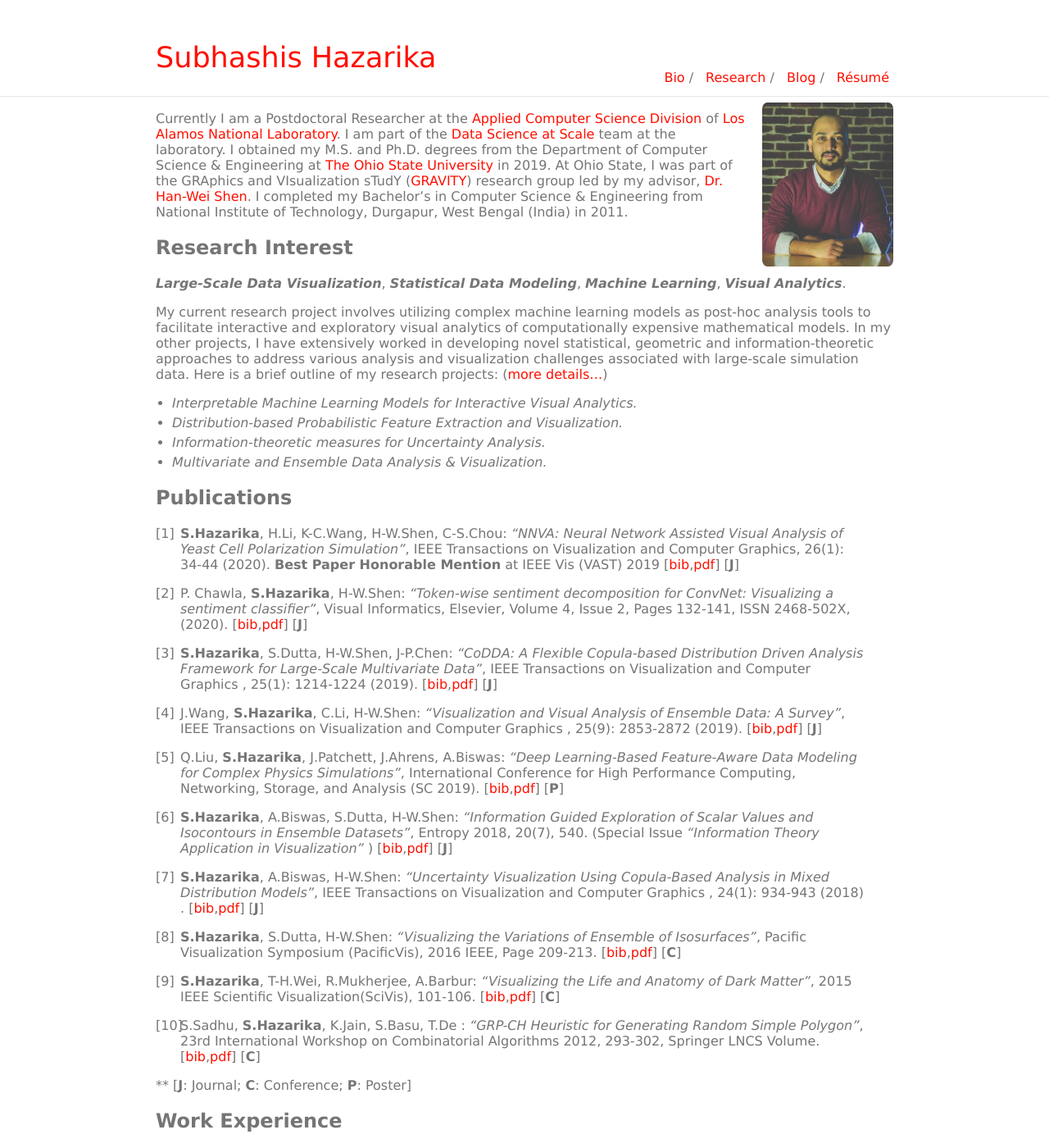
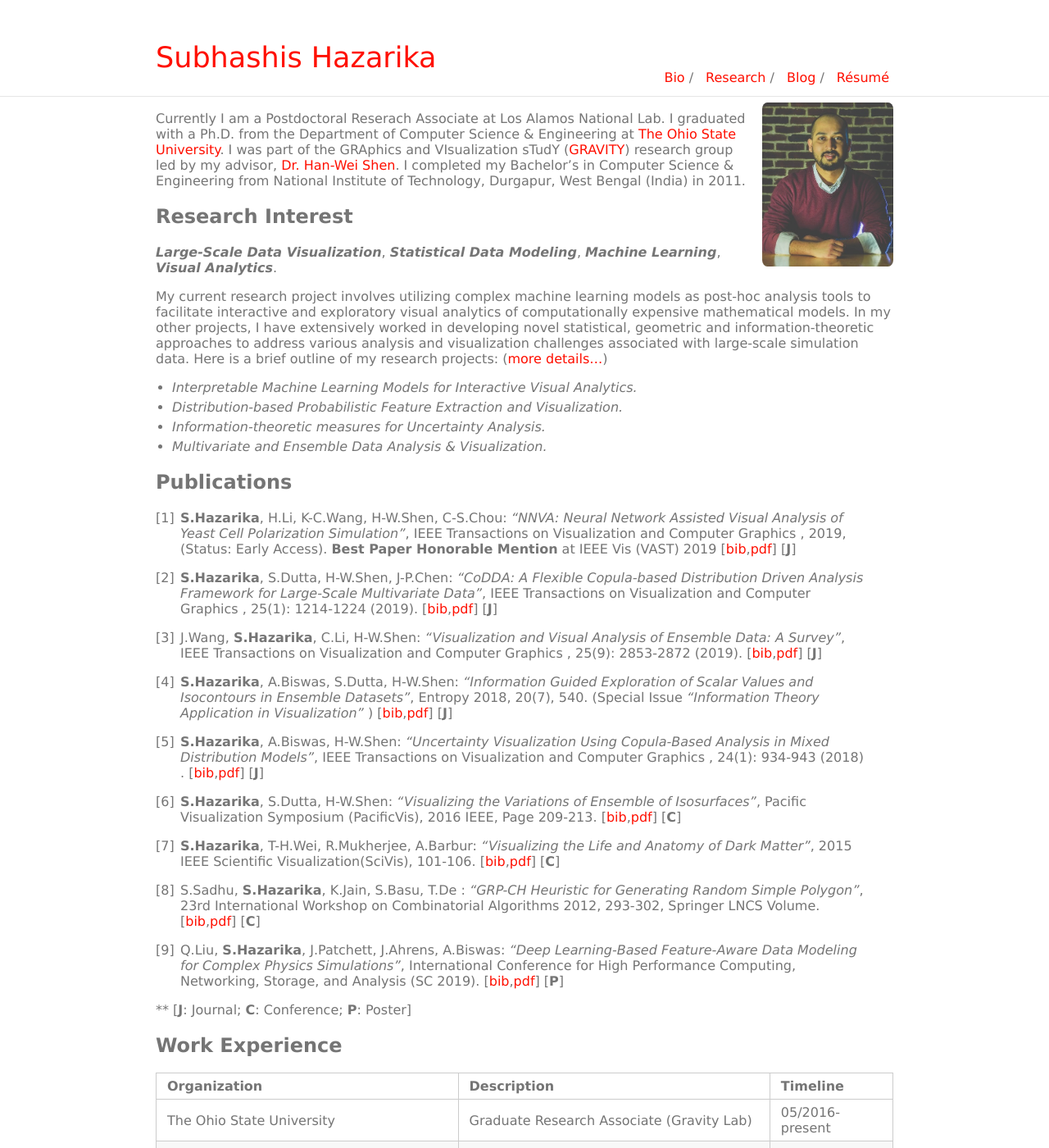
Before and after one commit to subhashis-parc/subhashis.github.io, a Jekyll site: the page built from index.md, in a window 1280 px wide and 1400 px high. Shown: the whole window at 82% size. Built offline with Jekyll 4.4.1, drawn with Linux system fonts in a browser that asks for light colours; some web fonts are replaced; some of the changed text lies outside the part shown.

Commit message:
Revert "update"
This reverts commit 581894ab446b8272b10e09c51977cc1c2dc2fe12.

```diff
--- a/index.md
+++ b/index.md
@@ -5,7 +5,7 @@ layout: default
 
 <img class="profile-picture" src="images/profile/SHP_0438_lowres.jpg">
 
-Currently I am a Postdoctoral Researcher at the [Applied Computer Science Division](https://www.lanl.gov/org/ddste/aldsc/computer-computational-statistical-sciences/applied-computer-science/index.php) of [Los Alamos National Laboratory](https://www.lanl.gov/). I am part of the [Data Science at Scale](https://dsscale.org/) team at the laboratory. I obtained my M.S. and Ph.D. degrees from the Department of Computer Science & Engineering at [The Ohio State University](https://cse.osu.edu/) in 2019. At Ohio State, I was part of the GRAphics and VIsualization sTudY ([GRAVITY](http://web.cse.ohio-state.edu/~shen.94/hwshen/Research.html)) research group led by my advisor, [Dr. Han-Wei Shen](http://web.cse.ohio-state.edu/~shen.94/hwshen/Welcome.html). I completed my Bachelor's in Computer Science & Engineering from National Institute of Technology, Durgapur, West Bengal (India) in 2011.
+Currently I am a Postdoctoral Reserach Associate at Los Alamos National Lab. I graduated with a Ph.D. from the  Department of Computer Science & Engineering at [The Ohio State University](https://cse.osu.edu/). I was part of the GRAphics and VIsualization sTudY ([GRAVITY](http://web.cse.ohio-state.edu/~shen.94/hwshen/Research.html)) research group led by my advisor, [Dr. Han-Wei Shen](http://web.cse.ohio-state.edu/~shen.94/hwshen/Welcome.html). I completed my Bachelor's in Computer Science & Engineering from National Institute of Technology, Durgapur, West Bengal (India) in 2011.
 
 
 ## Research Interest
@@ -28,36 +28,33 @@ My current research project involves utilizing complex machine learning models a
 
 ## Publications
 
-10. <b>S.Hazarika</b>, H.Li, K-C.Wang, H-W.Shen, C-S.Chou: <i>"NNVA: Neural Network Assisted Visual Analysis of Yeast Cell Polarization Simulation"</i>, IEEE Transactions on Visualization and Computer Graphics, 26(1): 34-44 (2020). <b>Best Paper Honorable Mention</b> at IEEE Vis (VAST) 2019 [[bib](bibtex/nnva.bib),[pdf](papers/nnva-2020.pdf)] [<b>J</b>]
+1. <b>S.Hazarika</b>, H.Li, K-C.Wang, H-W.Shen, C-S.Chou: <i>"NNVA: Neural Network Assisted Visual Analysis of Yeast Cell Polarization Simulation"</i>, IEEE Transactions on Visualization and Computer Graphics , 2019, (Status: Early Access). <b>Best Paper Honorable Mention</b> at IEEE Vis (VAST) 2019 [[bib](bibtex/nnva.bib),[pdf](papers/nnva-2020.pdf)] [<b>J</b>]
 
-9. P. Chawla, <b>S.Hazarika</b>, H-W.Shen: <i>"Token-wise sentiment decomposition for ConvNet: Visualizing a sentiment classifier"</i>, Visual Informatics, Elsevier, Volume 4, Issue 2, Pages 132-141, ISSN 2468-502X, (2020). [[bib](),[pdf]()] [<b>J</b>]
+2. <b>S.Hazarika</b>, S.Dutta, H-W.Shen, J-P.Chen: <i>"CoDDA: A Flexible Copula-based Distribution Driven Analysis Framework for Large-Scale Multivariate Data"</i>, IEEE Transactions on Visualization and Computer Graphics , 25(1): 1214-1224 (2019). [[bib](bibtex/codda.bib),[pdf](papers/codda-2019.pdf)] [<b>J</b>]
 
-8. <b>S.Hazarika</b>, S.Dutta, H-W.Shen, J-P.Chen: <i>"CoDDA: A Flexible Copula-based Distribution Driven Analysis Framework for Large-Scale Multivariate Data"</i>, IEEE Transactions on Visualization and Computer Graphics , 25(1): 1214-1224 (2019). [[bib](bibtex/codda.bib),[pdf](papers/codda-2019.pdf)] [<b>J</b>]
+3. J.Wang, <b>S.Hazarika</b>, C.Li, H-W.Shen: <i>"Visualization and Visual Analysis of Ensemble Data: A Survey"</i>, IEEE Transactions on Visualization and Computer Graphics , 25(9): 2853-2872 (2019). [[bib](bibtex/ens_survey.bib),[pdf](papers/ens_survey-2019.pdf)] [<b>J</b>]
 
-7. J.Wang, <b>S.Hazarika</b>, C.Li, H-W.Shen: <i>"Visualization and Visual Analysis of Ensemble Data: A Survey"</i>, IEEE Transactions on Visualization and Computer Graphics , 25(9): 2853-2872 (2019). [[bib](bibtex/ens_survey.bib),[pdf](papers/ens_survey-2019.pdf)] [<b>J</b>]
+4. <b>S.Hazarika</b>, A.Biswas, S.Dutta, H-W.Shen: <i>"Information Guided Exploration of Scalar Values and Isocontours in Ensemble Datasets"</i>, Entropy 2018, 20(7), 540. (Special Issue <i>"Information Theory Application in Visualization" </i>) [[bib](bibtex/entropy.bib),[pdf](papers/entropy-2018.pdf)] [<b>J</b>]
 
-6. Q.Liu, <b>S.Hazarika</b>, J.Patchett, J.Ahrens, A.Biswas: <i>"Deep Learning-Based Feature-Aware Data Modeling for Complex Physics Simulations"</i>, International Conference for High Performance Computing, Networking, Storage, and Analysis (SC 2019). [[bib](),[pdf]()] [<b>P</b>]
+5. <b>S.Hazarika</b>, A.Biswas, H-W.Shen: <i>"Uncertainty Visualization Using Copula-Based Analysis in Mixed Distribution Models"</i>, IEEE Transactions on Visualization and Computer Graphics , 24(1): 934-943 (2018) . [[bib](bibtex/copula.bib),[pdf](papers/copula-2018.pdf)] [<b>J</b>]
 
-5. <b>S.Hazarika</b>, A.Biswas, S.Dutta, H-W.Shen: <i>"Information Guided Exploration of Scalar Values and Isocontours in Ensemble Datasets"</i>, Entropy 2018, 20(7), 540. (Special Issue <i>"Information Theory Application in Visualization" </i>) [[bib](bibtex/entropy.bib),[pdf](papers/entropy-2018.pdf)] [<b>J</b>]
+6. <b>S.Hazarika</b>, S.Dutta, H-W.Shen: <i>"Visualizing the Variations of Ensemble of Isosurfaces"</i>, Pacific Visualization Symposium (PacificVis), 2016 IEEE, Page 209-213. [[bib](bibtex/isosurface_var.bib),[pdf]()] [<b>C</b>]
 
-4. <b>S.Hazarika</b>, A.Biswas, H-W.Shen: <i>"Uncertainty Visualization Using Copula-Based Analysis in Mixed Distribution Models"</i>, IEEE Transactions on Visualization and Computer Graphics , 24(1): 934-943 (2018) . [[bib](bibtex/copula.bib),[pdf](papers/copula-2018.pdf)] [<b>J</b>]
+7. <b>S.Hazarika</b>, T-H.Wei, R.Mukherjee, A.Barbur: <i>"Visualizing the Life and Anatomy of Dark Matter"</i>, 2015 IEEE Scientific Visualization(SciVis), 101-106. [[bib](bibtex/darkmatter.bib),[pdf]()] [<b>C</b>]
 
-3. <b>S.Hazarika</b>, S.Dutta, H-W.Shen: <i>"Visualizing the Variations of Ensemble of Isosurfaces"</i>, Pacific Visualization Symposium (PacificVis), 2016 IEEE, Page 209-213. [[bib](bibtex/isosurface_var.bib),[pdf]()] [<b>C</b>]
+8. S.Sadhu, <b>S.Hazarika</b>, K.Jain, S.Basu, T.De : <i>"GRP-CH Heuristic for Generating Random Simple Polygon"</i>, 23rd International Workshop on Combinatorial Algorithms 2012, 293-302, Springer LNCS Volume. [[bib](grp_ch.bib),[pdf](papers/GRP_CH-2012.pdf)] [<b>C</b>]
 
-2. <b>S.Hazarika</b>, T-H.Wei, R.Mukherjee, A.Barbur: <i>"Visualizing the Life and Anatomy of Dark Matter"</i>, 2015 IEEE Scientific Visualization(SciVis), 101-106. [[bib](bibtex/darkmatter.bib),[pdf]()] [<b>C</b>]
-
-1. S.Sadhu, <b>S.Hazarika</b>, K.Jain, S.Basu, T.De : <i>"GRP-CH Heuristic for Generating Random Simple Polygon"</i>, 23rd International Workshop on Combinatorial Algorithms 2012, 293-302, Springer LNCS Volume. [[bib](grp_ch.bib),[pdf](papers/GRP_CH-2012.pdf)] [<b>C</b>]
-
+9. Q.Liu, <b>S.Hazarika</b>, J.Patchett, J.Ahrens, A.Biswas: <i>"Deep Learning-Based Feature-Aware Data Modeling for Complex Physics Simulations"</i>, International Conference for High Performance Computing, Networking, Storage, and Analysis (SC 2019). [[bib](),[pdf]()] [<b>P</b>]
 
 ** [<b>J</b>: Journal; <b>C</b>: Conference; <b>P</b>: Poster]
 
 
 ## Work Experience
 
+
 Organization | Description | Timeline
 -------|-------------|-----------
-Los Alamos National Laboratory | Postdoctoral Researcher (Data Science at Scale, CCS-7)  | 01/2020-present
-The Ohio State University | Graduate Research Associate (Gravity Lab)  | 05/2016-12/2019
+The Ohio State University | Graduate Research Associate (Gravity Lab)  | 05/2016-present
 Los Alamos National Laboratory | Research Intern (Data Science at Scale, CCS-7)  | 05/2019-08/2019
 Los Alamos National Laboratory | Research Intern (Programming Models Team, CCS-7)  | 05/2017-08/2017
 The Ohio State University | Graduate Teaching Associate/Instructor (CSE1222)  | 07/2014-04/2016
```
Also changed, not shown: other parts of index.md (+4 -2 lines).
